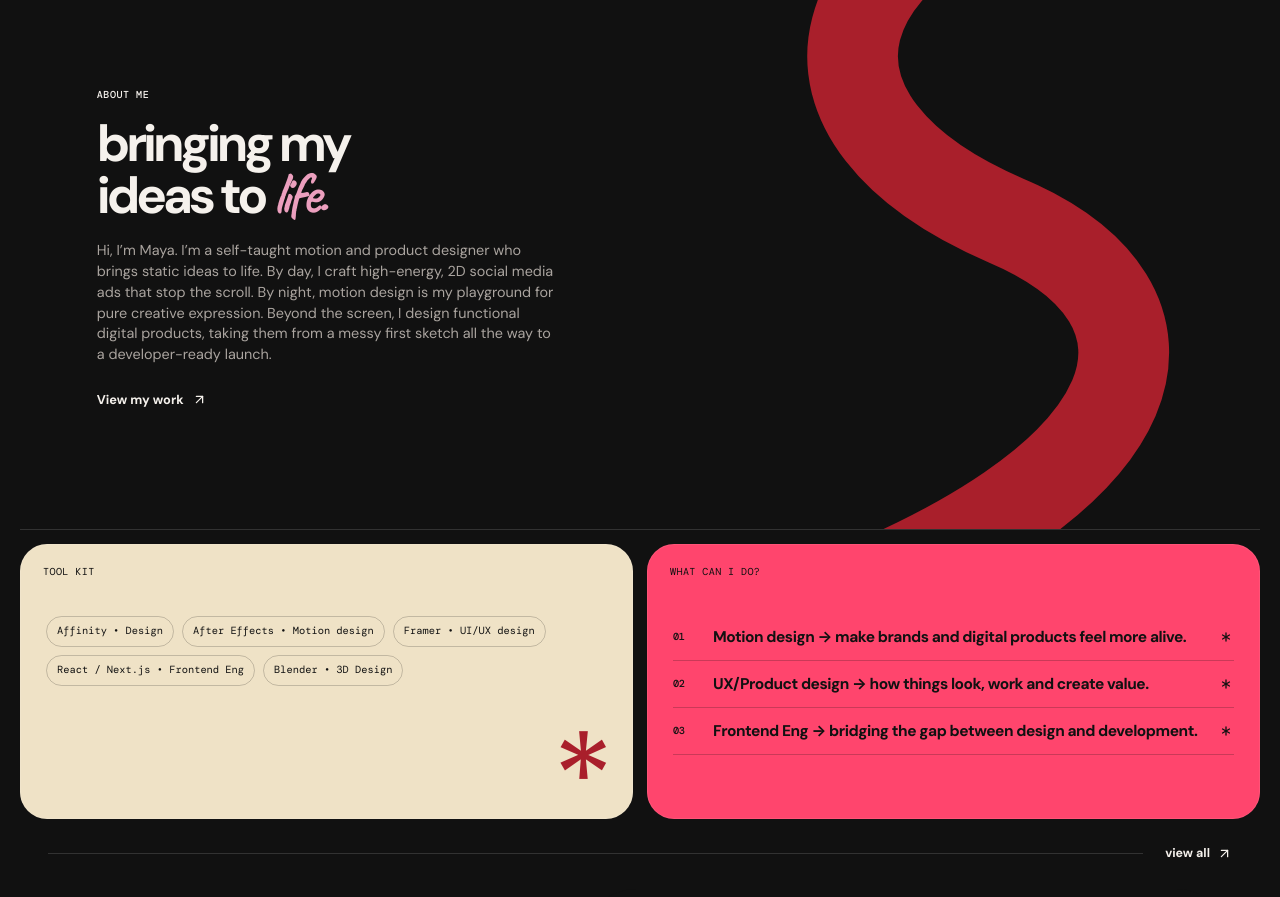
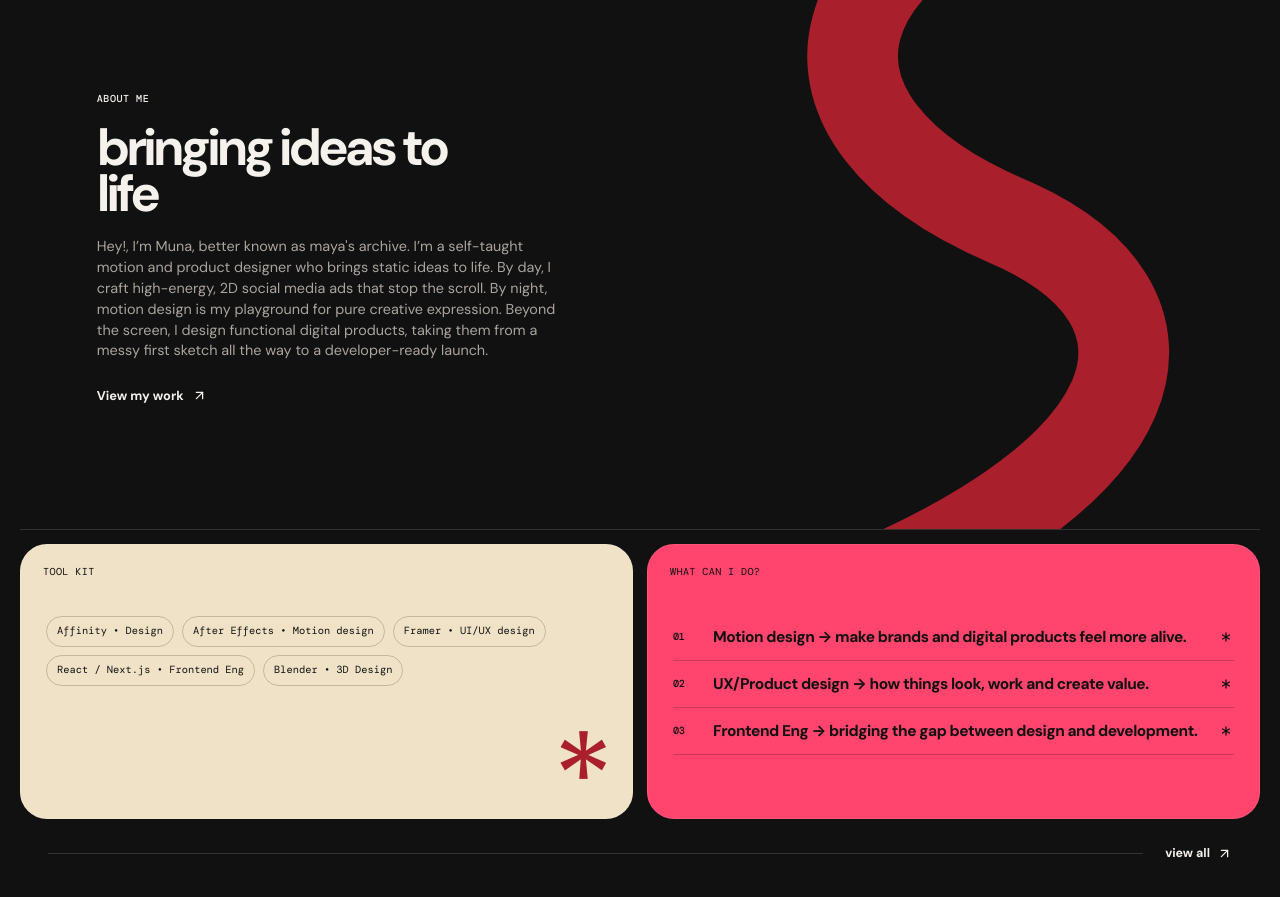
Before and after one commit to mayasarchivework-spec/mayasarchive, a React (Vite) app: page / in a window 1280 px wide. Shown: the part 960-1857 px from the top of the page. Built offline with nearby package versions, Linux system fonts and the light colour scheme; grey boxes are pictures that could not be loaded.

Commit message:
Update about section content and author name

```diff
--- a/src/main.jsx
+++ b/src/main.jsx
@@ -260,8 +260,8 @@ function AboutCard() {
     <section className={`about-section reveal delay-2 ${isVisible ? 'is-visible' : ''}`} id="about" ref={cardRef}>
       <div className="about-copy">
         <span className="card-kicker">About me</span>
-        <h3>bringing my ideas to <em>life.</em></h3>
-        <p>Hi, I’m Maya. I’m a self-taught motion and product designer who brings static ideas to life. By day, I craft high-energy, 2D social media ads that stop the scroll. By night, motion design is my playground for pure creative expression. Beyond the screen, I design functional digital products, taking them from a messy first sketch all the way to a developer-ready launch.</p>
+        <h3>bringing ideas to life</h3>
+        <p>Hey!, I’m Muna, better known as maya's archive. I’m a self-taught motion and product designer who brings static ideas to life. By day, I craft high-energy, 2D social media ads that stop the scroll. By night, motion design is my playground for pure creative expression. Beyond the screen, I design functional digital products, taking them from a messy first sketch all the way to a developer-ready launch.</p>
         <a className="text-link" href="/projects">View my work <ArrowUpRight size={15} /></a>
       </div>
       <div className="about-curve" aria-hidden="true">
```
